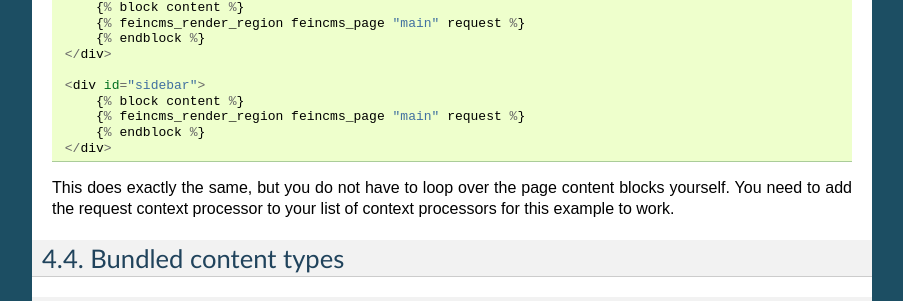
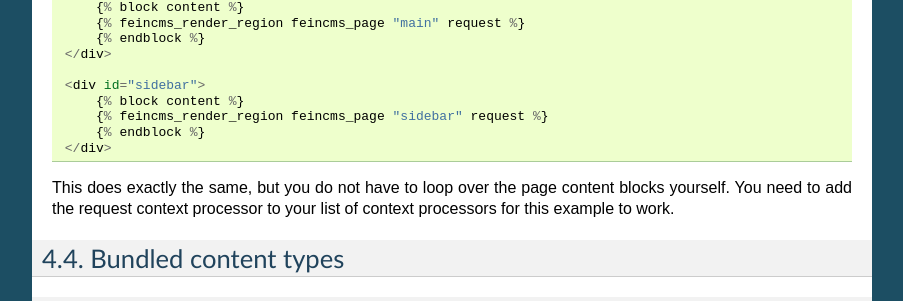
Before and after one commit to feincms/feincms, a Sphinx documentation site: the page built from docs/contenttypes.txt, in a window 1280 px wide and 900 px high, scrolled down 1731 px. Shown: the part 151-452 px from the top of the window, without its empty margins (198-1101 px from the left). Built offline with Sphinx 7.4.7, drawn with Linux system fonts in a browser that asks for light colours.

Commit message:
Fix documentation error noticed by carkrass

```diff
--- a/docs/contenttypes.txt
+++ b/docs/contenttypes.txt
@@ -137,7 +137,7 @@ Or even like this:
 
     <div id="sidebar">
         {% block content %}
-        {% feincms_render_region feincms_page "main" request %}
+        {% feincms_render_region feincms_page "sidebar" request %}
         {% endblock %}
     </div>
 
```
